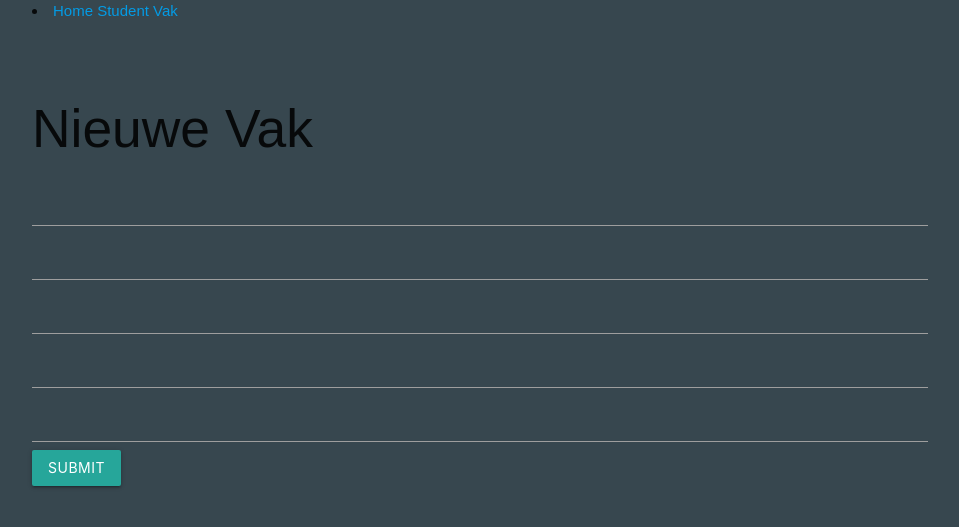
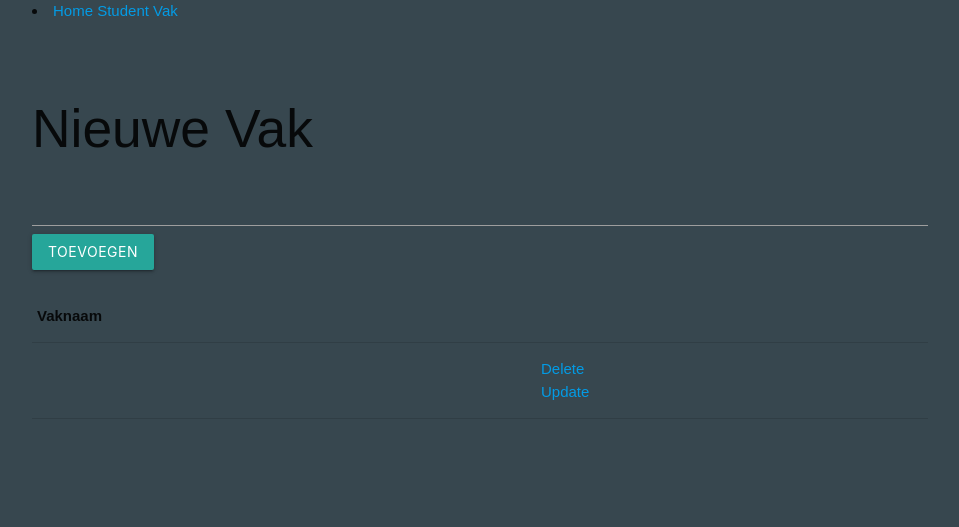
Before and after one commit to m23ck/presentie_app, a Flask app: template templates/vak.html in a window 1280 px wide. Shown: the top 527 px of the page, without its empty margins (160-1119 px from the left). Run offline with Flask 2, Linux system fonts and the light colour scheme; the template is opened without the code that fills it, so the values that code supplies are empty; some libraries are stand-ins or nearby versions.

Commit message:
added tables to the templates and changed the forms

```diff
--- a/app.py
+++ b/app.py
@@ -1,14 +1,14 @@
 from flask import Flask, render_template, request, url_for, redirect
-# from flask_mysqldb import MySQL
+from flask_mysqldb import MySQL
 
 app = Flask(__name__)
 
-# app.config['MYSQL_HOST'] = 'localhost'
-# app.config['MYSQL_USER'] = 'root'
-# app.config['MYSQL_PASSWORD'] = ''
-# app.config['MYSQL_DB'] = 'presentie_app'
+app.config['MYSQL_HOST'] = 'localhost'
+app.config['MYSQL_USER'] = 'root'
+app.config['MYSQL_PASSWORD'] = ''
+app.config['MYSQL_DB'] = 'presentie_app'
 
-# mysql = MySQL(app)
+mysql = MySQL(app)
 
 
 @app.route("/", methods=['POST', 'GET'])
--- a/templates/vak.html
+++ b/templates/vak.html
@@ -8,16 +8,24 @@
 <div class="row">
     <h2>Nieuwe Vak</h2>
     <form class="form" action="/" method="POST">
-        <input type="text" class="number" id="studentnummer" required>
-        <input type="text" class="input" id="voornaam" required>
-        <input type="text" class="input" id="achternaam" required>
-        <input type="text" class="input" id="cohort" required>
-        <input type="text" class="input" id="studierichting" required>
-        <input type="submit" class="btn" value="submit">
+        <input type="text" class="input" id="vaknaam" required>
+        <input type="submit" class="btn" value="Toevoegen">
     </form>
 </div>
 
-
+<table>
+    <tr>
+        <th>Vaknaam</th>
+    </tr>
+    <tr>
+        <td></td>
+        <td>
+            <a href="">Delete</a>
+            <br>
+            <a href="">Update</a>
+        </td>
+    </tr>
+</table>
 
 
 
```
Also changed, not shown: templates/index.html (+6 -4 lines), templates/student.html (+22 -2 lines).
